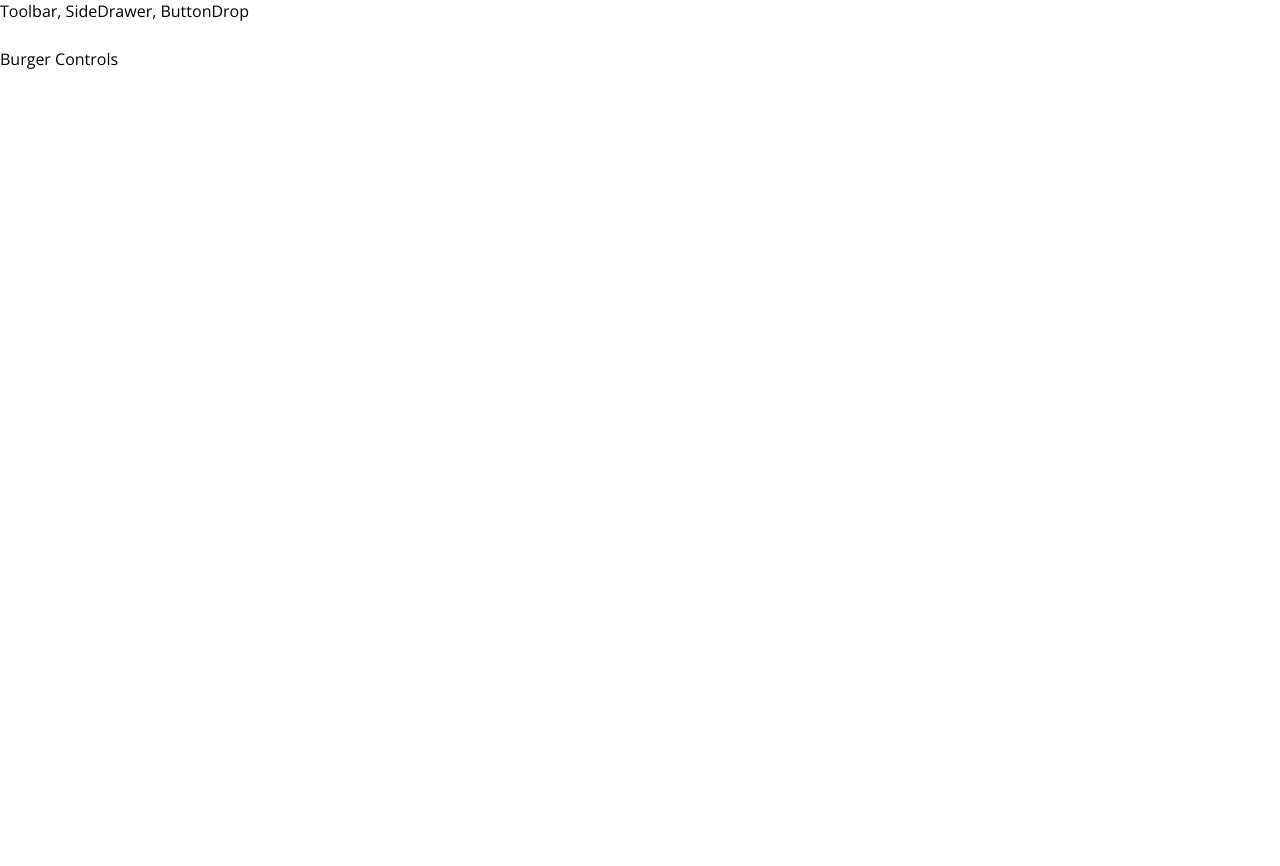
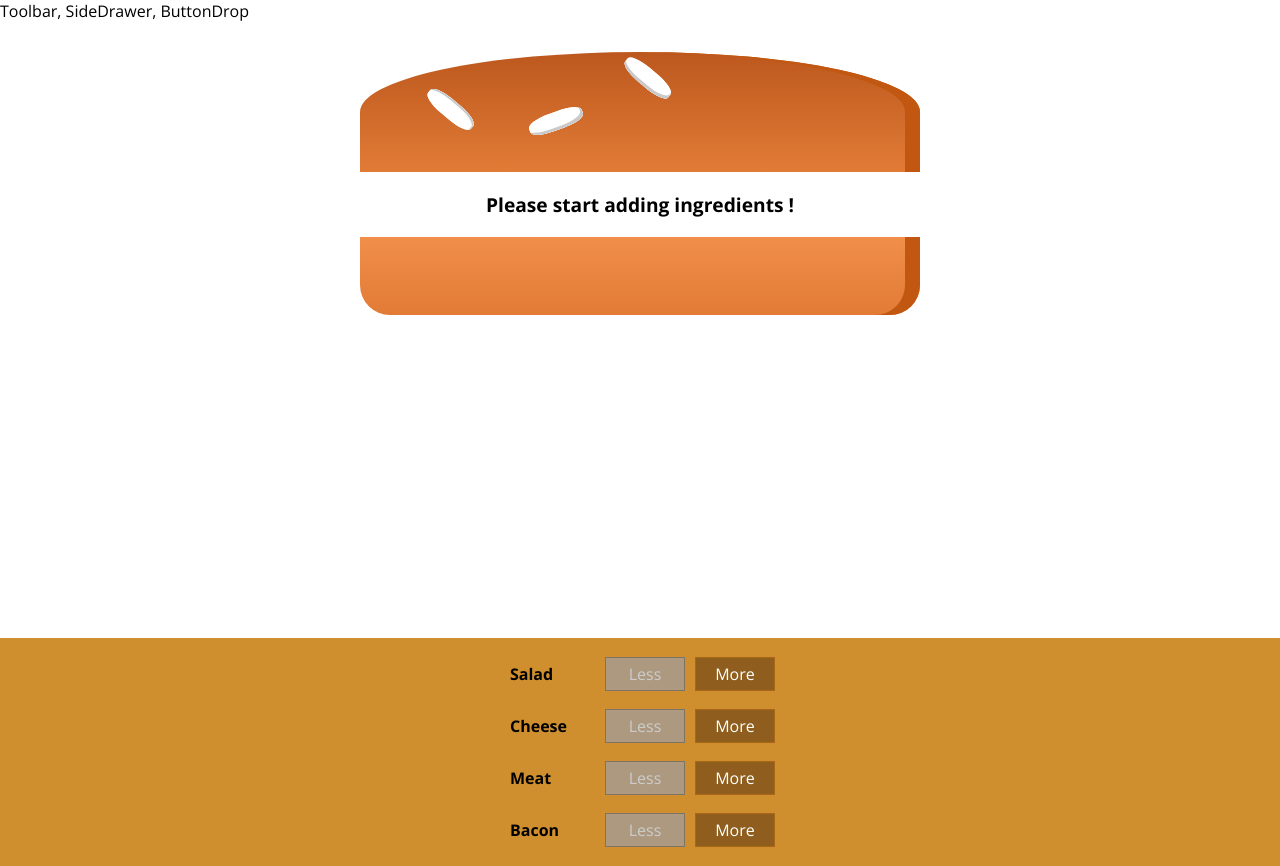
Before and after one commit to danutdumitru/burger-app, a React (Create React App) app: page / in a window 1280 px wide. Before the commit the page ends 800 px from the top, so only its background shows below. Built offline with nearby package versions, Linux system fonts and the light colour scheme.

Commit message:
add burger components

```diff
--- /dev/null
+++ b/src/components/Burger/BuildControls/BuildControl/BuildControl.js
@@ -0,0 +1,14 @@
+import React from 'react';
+import styles from './BuildControl.module.css';
+
+const BuildControl = (props) => {
+    return (
+        <div className={styles.BuildControl}>
+            <label className={styles.Label}>{props.label}</label>
+            <button className={styles.Less} onClick={props.onRemoveIngredient} disabled={props.disabled}>Less</button>
+            <button className={styles.More} onClick={props.onAddIngredient}>More</button>
+        </div>
+    );
+}
+
+export default BuildControl;
--- /dev/null
+++ b/src/components/Burger/BuildControls/BuildControl/BuildControl.module.css
@@ -0,0 +1,56 @@
+.BuildControl {
+    display: flex;
+    justify-content: space-between;
+    align-items: center;
+    margin: 5px 0;
+}
+
+.BuildControl button {
+    display: block;
+    font: inherit;
+    padding: 5px;
+    margin: 0 5px;
+    width: 80px;
+    border: 1px solid #AA6817;
+    cursor: pointer;
+    outline: none;
+}
+
+.BuildControl button:disabled {
+    background-color: #AC9980;
+    border: 1px solid #7E7365;
+    color: #ccc;
+    cursor: default;
+}
+
+.BuildControl button:hover:disabled {
+    background-color: #AC9980;
+    color: #ccc;
+    cursor: not-allowed;
+}
+
+.Label {
+    padding: 10px;
+    font-weight: bold;
+    width: 80px;
+}
+
+.BuildControl .Less {
+    background-color: #D39952;
+    color: white;
+}
+
+.BuildControl .More {
+    background-color: #8F5E1E;
+    color: white;
+}
+
+.BuildControl .Less:hover, .BuildControl .Less:active {
+    background-color: #DAA972;
+    color: white;
+}
+
+.BuildControl .More:hover,.BuildControl .More:active {
+    background-color: #99703F;
+    color: white;
+}
--- /dev/null
+++ b/src/components/Burger/BuildControls/BuildControls.js
@@ -0,0 +1,28 @@
+import React from "react";
+import styles from "./BuildControls.module.css";
+import BuildControl from "./BuildControl/BuildControl";
+
+const controls = [
+  { label: "Salad", type: "salad" },
+  { label: "Cheese", type: "cheese" },
+  { label: "Meat", type: "meat" },
+  { label: "Bacon", type: "bacon" }
+];
+
+const BuildControls = props => {
+  return (
+    <div className={styles.BuildControls}>
+      {controls.map(elem => (
+        <BuildControl
+          label={elem.label}
+          key={elem.label}
+          onAddIngredient={() => props.onAddIngredient(elem.type)}
+          onRemoveIngredient= { () => props.onRemoveIngredient(elem.type)}
+          disabled={props.disabledInfo[elem.type]}
+        />
+      ))}
+    </div>
+  );
+};
+
+export default BuildControls;
--- /dev/null
+++ b/src/components/Burger/BuildControls/BuildControls.module.css
@@ -0,0 +1,10 @@
+.BuildControls {
+    width: 100%;
+    background-color: #CF8F2E;
+    display: flex;
+    flex-flow: column;
+    align-items: center;
+    box-shadow: 0 2px 1px #CCC;
+    margin: auto;
+    padding: 10px 0;
+}
--- a/src/components/Burger/Burger.js
+++ b/src/components/Burger/Burger.js
@@ -1,13 +1,29 @@
-import React from 'react';
-import BurgerIngredient from './BurgerIngredient/BurgerIngredient';
+import React from "react";
+import BurgerIngredient from "./BurgerIngredient/BurgerIngredient";
+import styles from "./Burger.module.css";
 
-const burger = (props) => {
-    return (
-        <div>
-            <BurgerIngredient type="bread-bottom">Test</BurgerIngredient>
-        </div>
-    );
+const burger = props => {
+  let ingredients = Object.keys(props.ingredients)
+    .map(key => {
+      return [...Array(props.ingredients[key])].map((_, i) => {
+        return <BurgerIngredient key={key + i} type={key} />;
+      });
+    })
+    .reduce((arr, el) => {
+      return arr.concat(el);
+    }, []);
 
-}
+  if ( ingredients.length === 0) {
+      ingredients = <p>Please start adding ingredients !</p>
+  }
+
+  return (
+    <div className={styles.Burger}>
+      <BurgerIngredient type="bread-top" />
+      {ingredients}
+      <BurgerIngredient type="bread-bottom" />
+    </div>
+  );
+};
 
 export default burger;
--- /dev/null
+++ b/src/components/Burger/Burger.module.css
@@ -0,0 +1,30 @@
+.Burger {
+    width: 100%;
+    height: 250px;
+    margin: auto;
+    overflow: auto;
+    text-align: center;
+    font-weight: bold;
+    font-size: 1.2rem;
+}
+
+@media (min-width: 500px) and (min-height: 400px) {
+    .Burger {
+        width: 350px;
+        height: 300px;
+    }
+}
+
+@media (min-width: 500px) and (min-height: 401px) {
+    .Burger {
+        width: 450px;
+        height: 400px;
+    }
+}
+
+@media (min-width: 1000px) and (min-height: 700px) {
+    .Burger {
+        width: 700px;
+        height: 600px;
+    }
+}
--- a/src/containers/BurgerBuilder/BurgerBuilder.js
+++ b/src/containers/BurgerBuilder/BurgerBuilder.js
@@ -1,12 +1,71 @@
 import React, { Component } from "react";
-import Burger from '../../components/Burger/Burger';
+import Burger from "../../components/Burger/Burger";
+import BuildControls from "../../components/Burger/BuildControls/BuildControls";
+
+const INGREDIENT_PRICES = {
+  salad: 0.5,
+  bacon: 0.8,
+  cheese: 0.4,
+  meat: 1.5
+};
 
 class BurgerBuilder extends Component {
+  state = {
+    ingredients: {
+      salad: 0,
+      bacon: 0,
+      cheese: 0,
+      meat: 0
+    },
+    totalPrice: 4
+  };
+
+  addIngredientHandler = type => {
+    this.setState((prevState, props) => {
+      const newQty = prevState.ingredients[type] + 1;
+      const newIngredients = {
+        ...prevState.ingredients
+      };
+      newIngredients[type] = newQty;
+      const newPrice = prevState.totalPrice + INGREDIENT_PRICES[type];
+      return {
+        ingredients: newIngredients,
+        totalPrice: newPrice
+      };
+    });
+  };
+
+  removeIngredientHandler = type => {
+    this.setState((prevState, props) => {
+      const newQty = prevState.ingredients[type] - 1;
+      if (newQty < 0) {
+        return prevState;
+      }
+      const updatedIngredients = { ...prevState.ingredients };
+      updatedIngredients[type] = newQty;
+      const newPrice = prevState.totalPrice - INGREDIENT_PRICES[type];
+      return {
+        ingredients: updatedIngredients,
+        totalPrice: newPrice
+      };
+    });
+  };
+
   render() {
+    const disabledInfo = {
+      ...this.state.ingredients
+    };
+    for (let key in disabledInfo) {
+      disabledInfo[key] = disabledInfo[key] <= 0;
+    }
     return (
       <>
-        <Burger>Burger</Burger>
-        <div>Burger Controls</div>
+        <Burger ingredients={this.state.ingredients} />
+        <BuildControls
+          onAddIngredient={this.addIngredientHandler}
+          onRemoveIngredient={this.removeIngredientHandler}
+          disabledInfo={disabledInfo}
+        />
       </>
     );
   }
```
